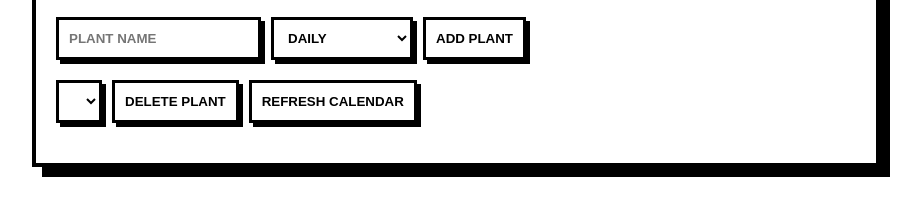
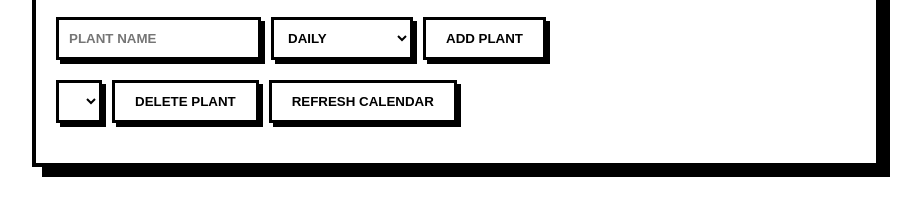
Before and after one commit to keyouts/wateringtracker, a plain HTML site: page index.html in a window 1280 px wide. Shown: the part 119-334 px from the top of the page, without its empty margins (184-1105 px from the left). Drawn offline with Linux system fonts and the light colour scheme.

Commit message:
Update style.css

```diff
--- a/style.css
+++ b/style.css
@@ -39,10 +39,28 @@
       cursor: pointer;
     }
 
-    button:hover {
-      background: black;
-      color: white;
-    }
+  button {
+  padding: 10px 20px;
+  font-weight: bold;
+  border: 3px solid black;
+  background: white;
+  cursor: pointer;
+  box-shadow: 4px 4px 0 black;
+  text-transform: uppercase;
+  transition: all 0.1s ease;
+}
+
+button:hover {
+  background: black;
+  color: white;
+}
+
+button:active {
+  transform: translate(2px, 2px);
+  box-shadow: 2px 2px 0 black;
+}
+
+
 
     .calendar {
       display: grid;
```
